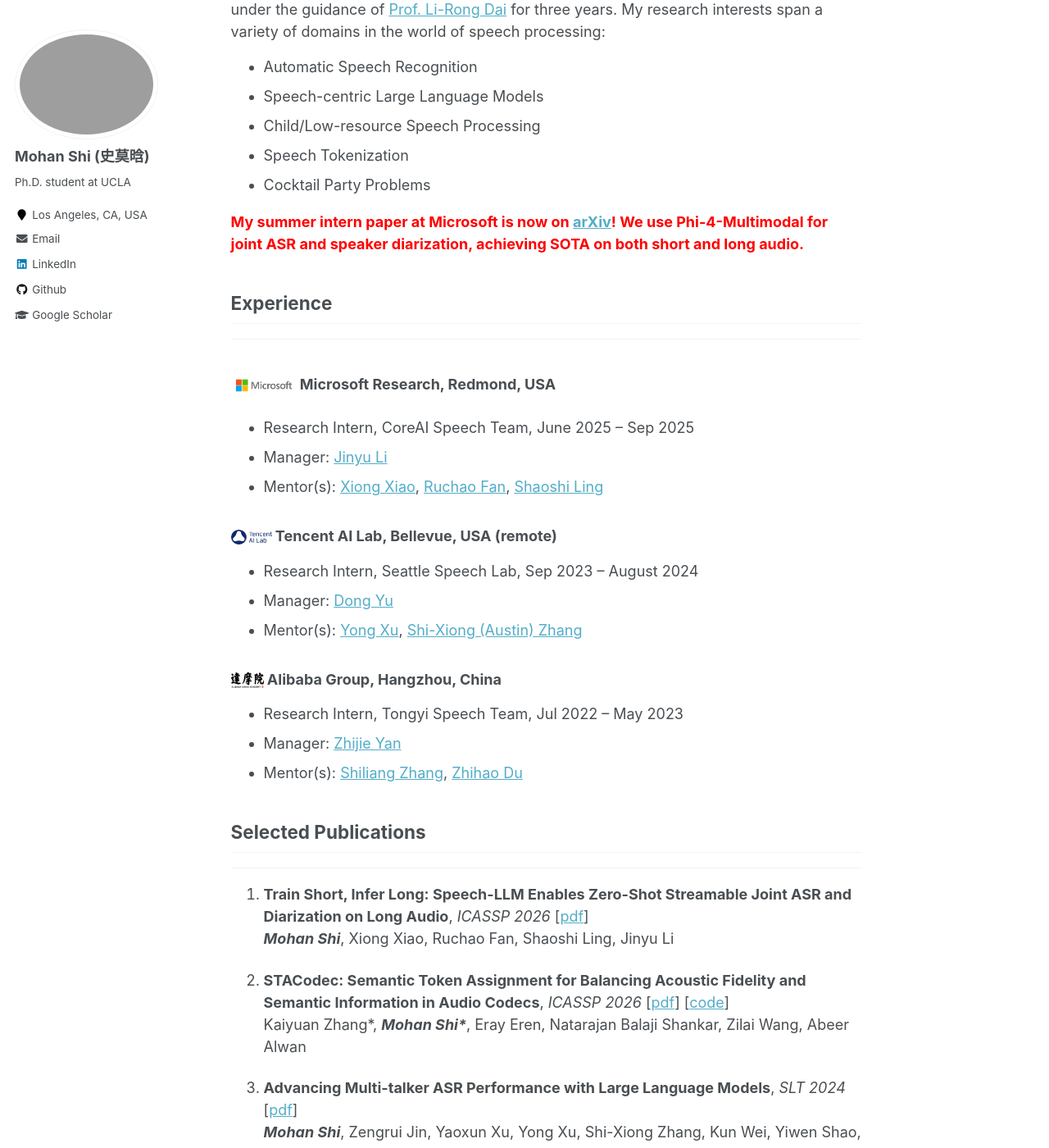
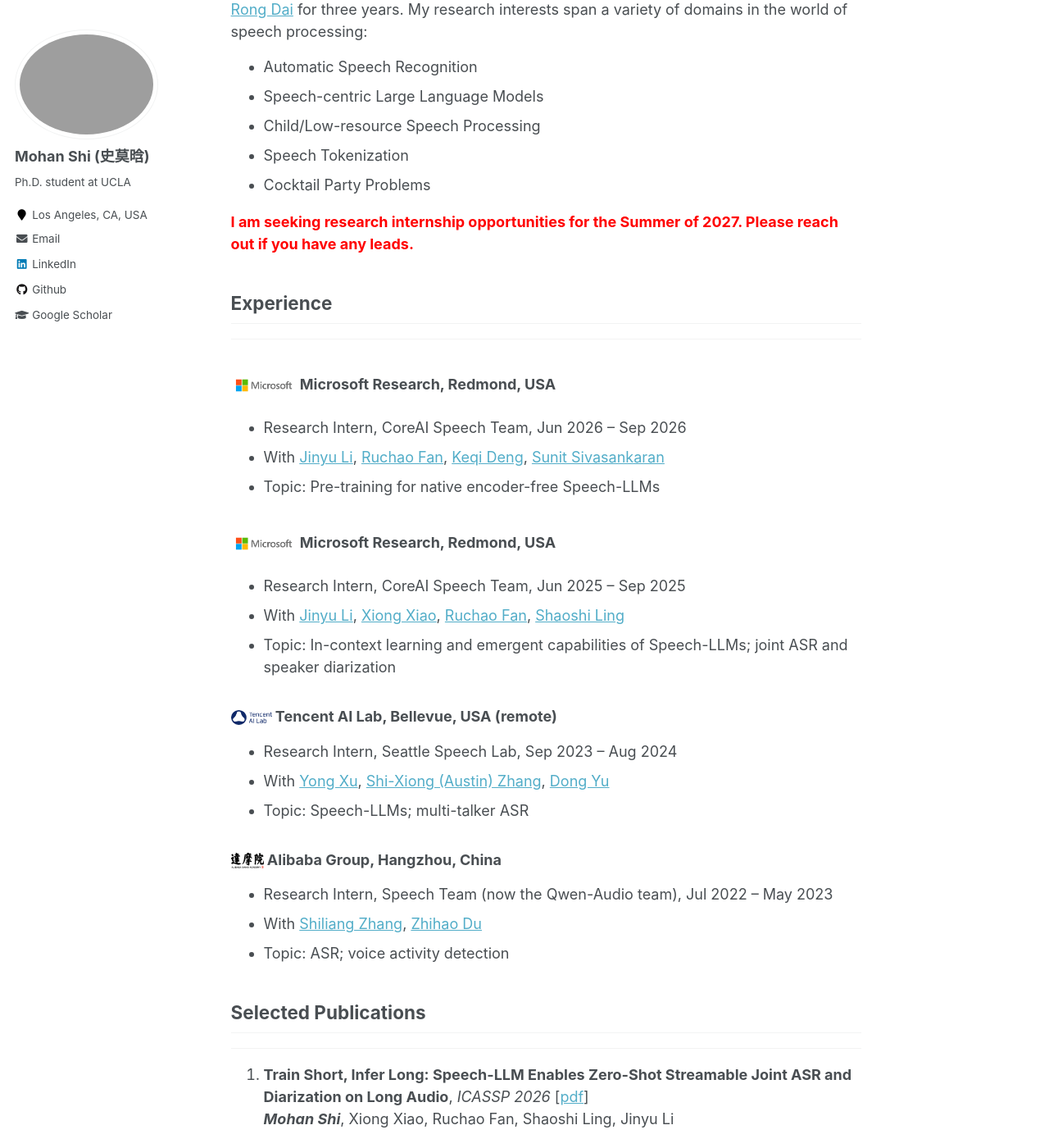
Before and after one commit to morganshi/morganshi.github.io, a Jekyll site: the page built from _pages/about.md, in a window 1280 px wide and 1400 px high, scrolled down 215 px. Shown: the whole window at 82% size. Built offline with Jekyll 4.4.1, drawn with Linux system fonts in a browser that asks for light colours; some of the changed text lies outside the part shown.

Commit message:
Update about.md

```diff
--- a/_pages/about.md
+++ b/_pages/about.md
@@ -49,35 +51,49 @@
 <li>Cocktail Party Problems</li>
 </ul>
 
-**<font color="red">My summer intern paper at Microsoft is now on <a href="https://arxiv.org/pdf/2511.16046">arXiv</a>! We use Phi-4-Multimodal for joint ASR and speaker diarization, achieving SOTA on both short and long audio.</font>**
+<!-- **<font color="red">My summer intern paper at Microsoft is now on <a href="https://arxiv.org/pdf/2511.16046">arXiv</a>! We use Phi-4-Multimodal for joint ASR and speaker diarization, achieving SOTA on both short and long audio.</font>** -->
 
-<!-- **<font color="red">I am seeking research internship opportunities for the Summer of 2026. Please reach out if you have any leads.</font>** -->
+**<font color="red">I am seeking research internship opportunities for the Summer of 2027. Please reach out if you have any leads.</font>**
 
 <!-- **<font color="red">I have joined the Microsoft Azure AI Speech Team as a Research Intern and will be working on Phi-4-multimodal this summer.</font>** -->
 
 <a id="Experience"></a>
+
 ## Experience
 ----
-### <img src='/images/microsoft.png' style='width:80px'  >   Microsoft Research, Redmond, USA
+
+### <img src='/images/microsoft.png' style='width:80px'> Microsoft Research, Redmond, USA
 <ul class='twocol' markdown='1'>
-<li>Research Intern, CoreAI Speech Team, June 2025 – Sep 2025</li>
-<li>Manager: <a href="https://scholar.google.com/citations?user=grUvupMAAAAJ&hl=en">Jinyu Li</a></li>
-<li>Mentor(s): <a href="https://scholar.google.com/citations?user=HHjJ0doAAAAJ&hl=en">Xiong Xiao</a>, <a href="https://scholar.google.com/citations?user=-Jx0HyYAAAAJ&hl=en">Ruchao Fan</a>, <a href="https://scholar.google.com/citations?hl=en&user=DEjebZkAAAAJ">Shaoshi Ling</a> </li>
+<li>Research Intern, CoreAI Speech Team, Jun 2026 – Sep 2026</li>
+<!-- <li>Manager: <a href="https://scholar.google.com/citations?user=grUvupMAAAAJ&hl=en">Jinyu Li</a></li> -->
+<li>With <a href="https://scholar.google.com/citations?user=grUvupMAAAAJ&hl=en">Jinyu Li</a>, <a href="https://scholar.google.com/citations?user=-Jx0HyYAAAAJ&hl=en">Ruchao Fan</a>, <a href="https://scholar.google.com/citations?hl=en&user=zJTbptgAAAAJ">Keqi Deng</a>, <a href="https://scholar.google.com/citations?hl=en&user=8Gr_1C8AAAAJ">Sunit Sivasankaran</a></li>
+<li>Topic: Pre-training for native encoder-free Speech-LLMs</li>
 </ul>
 
-### <img src='/images/tencent_ai_lab.png' style='width:50px'  >   Tencent AI Lab, Bellevue, USA (remote)
+### <img src='/images/microsoft.png' style='width:80px'> Microsoft Research, Redmond, USA
 <ul class='twocol' markdown='1'>
-<li>Research Intern, Seattle Speech Lab, Sep 2023 – August 2024</li>
-<li>Manager: <a href="https://scholar.google.com/citations?user=tMY31_gAAAAJ&hl=en&oi=ao">Dong Yu</a></li>
-<li>Mentor(s): <a href="https://scholar.google.com/citations?user=nCmKPM4AAAAJ&hl=en">Yong Xu</a>, <a href="https://scholar.google.com/citations?user=4nGncN4AAAAJ&hl=en">Shi-Xiong (Austin) Zhang</a> </li>
+<li>Research Intern, CoreAI Speech Team, Jun 2025 – Sep 2025</li>
+<!-- <li>Manager: <a href="https://scholar.google.com/citations?user=grUvupMAAAAJ&hl=en">Jinyu Li</a></li> -->
+<li>With <a href="https://scholar.google.com/citations?user=grUvupMAAAAJ&hl=en">Jinyu Li</a>, <a href="https://scholar.google.com/citations?user=HHjJ0doAAAAJ&hl=en">Xiong Xiao</a>, <a href="https://scholar.google.com/citations?user=-Jx0HyYAAAAJ&hl=en">Ruchao Fan</a>, <a href="https://scholar.google.com/citations?hl=en&user=DEjebZkAAAAJ">Shaoshi Ling</a></li>
+<li>Topic: In-context learning and emergent capabilities of Speech-LLMs; joint ASR and speaker diarization</li>
 </ul>
 
-###  <img src='/images/damo.png' style='width:40px' >  Alibaba Group, Hangzhou, China
+### <img src='/images/tencent_ai_lab.png' style='width:50px'> Tencent AI Lab, Bellevue, USA (remote)
 <ul class='twocol' markdown='1'>
-<li>Research Intern, Tongyi Speech Team, Jul 2022 – May 2023</li>
-<li>Manager: <a href="https://scholar.google.com/citations?hl=en&user=ybCO4RIAAAAJ">Zhijie Yan</a></li>
-<li>Mentor(s): <a href="https://scholar.google.com/citations?user=BcWMSE4AAAAJ&hl=en">Shiliang Zhang</a>, <a href="https://scholar.google.com/citations?user=Jzrv_XMAAAAJ&hl=en">Zhihao Du</a> </li>
+<li>Research Intern, Seattle Speech Lab, Sep 2023 – Aug 2024</li>
+<!-- <li>Manager: <a href="https://scholar.google.com/citations?user=tMY31_gAAAAJ&hl=en&oi=ao">Dong Yu</a></li> -->
+<li>With <a href="https://scholar.google.com/citations?user=nCmKPM4AAAAJ&hl=en">Yong Xu</a>, <a href="https://scholar.google.com/citations?user=4nGncN4AAAAJ&hl=en">Shi-Xiong (Austin) Zhang</a>, <a href="https://scholar.google.com/citations?user=tMY31_gAAAAJ&hl=en&oi=ao">Dong Yu</a></li>
+<li>Topic: Speech-LLMs; multi-talker ASR</li>
 </ul>
+
+### <img src='/images/damo.png' style='width:40px'> Alibaba Group, Hangzhou, China
+<ul class='twocol' markdown='1'>
+<li>Research Intern, Speech Team (now the Qwen-Audio team), Jul 2022 – May 2023</li>
+<!-- <li>Manager: <a href="https://scholar.google.com/citations?hl=en&user=ybCO4RIAAAAJ">Zhijie Yan</a></li> -->
+<li>With <a href="https://scholar.google.com/citations?user=BcWMSE4AAAAJ&hl=en">Shiliang Zhang</a>, <a href="https://scholar.google.com/citations?user=Jzrv_XMAAAAJ&hl=en">Zhihao Du</a></li>
+<li>Topic: ASR; voice activity detection</li>
+</ul>
+
 
 <a id="Publications"></a>
 ## Selected Publications
@@ -119,18 +135,18 @@
 ###  <img src='/images/ucla.jpeg' style='width:38px'> University of California, Los Angeles
 <ul class='twocol' markdown='1'>
 <li><i>Ph.D. student</i>, Electrical and Computer Engineering, Sep 2024 – Present</li>
-<li>Advisor: <a href="https://www.seas.ucla.edu/spapl/index.html">Abeer Alwan</a> (Distinguished Prof., Fellow of IEEE/ISCA/ASA) </li>
+<!-- <li>Advisor: <a href="https://www.seas.ucla.edu/spapl/index.html">Abeer Alwan</a> (Distinguished Prof., Fellow of IEEE/ISCA/ASA) </li> -->
 </ul>
 
 ###  <img src='/images/ustc.jpeg' style='width:38px'> University of Science and Technology of China
 <ul class='twocol' markdown='1'>
 <li><i>Master of Engineering</i>, Electronic Engineering and Information Science, Sep 2021 – Jun 2024</li>
-<li>Advisor: <a href="https://dblp.org/pid/48/6462-1.html">Li-Rong Dai</a> </li>
+<!-- <li>Advisor: <a href="https://dblp.org/pid/48/6462-1.html">Li-Rong Dai</a> </li> -->
 <!-- <li>Advisor: <a href="https://dblp.org/pid/48/6462-1.html">Li-Rong Dai</a> (Deputy Director of <a href="https://nercslip.ustc.edu.cn/main.htm">NERC-SLIP</a>) </li> -->
 </ul>
 
 ###  <img src='/images/dut.jpeg' style='width:38px'> Dalian University of Technology
 <ul class='twocol' markdown='1'>
 <li><i>Bachelor of Engineering</i>, Electronic Information Engineering, Sep 2017 – Jun 2021</li>
-<li>GPA Rank: 1 / 185</li>
+<!-- <li>GPA Rank: 1 / 185</li> -->
 </ul>
```
Also changed, not shown: other parts of _pages/about.md (+3 -1 lines).
